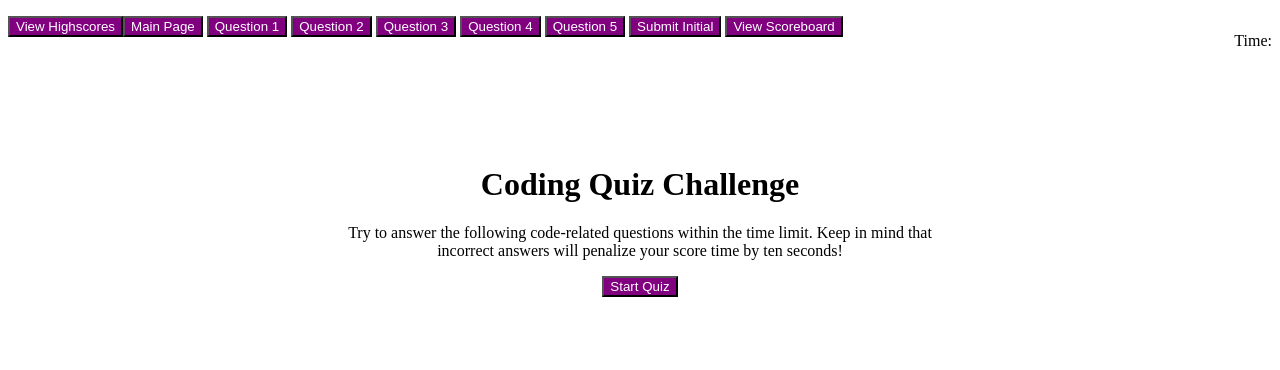
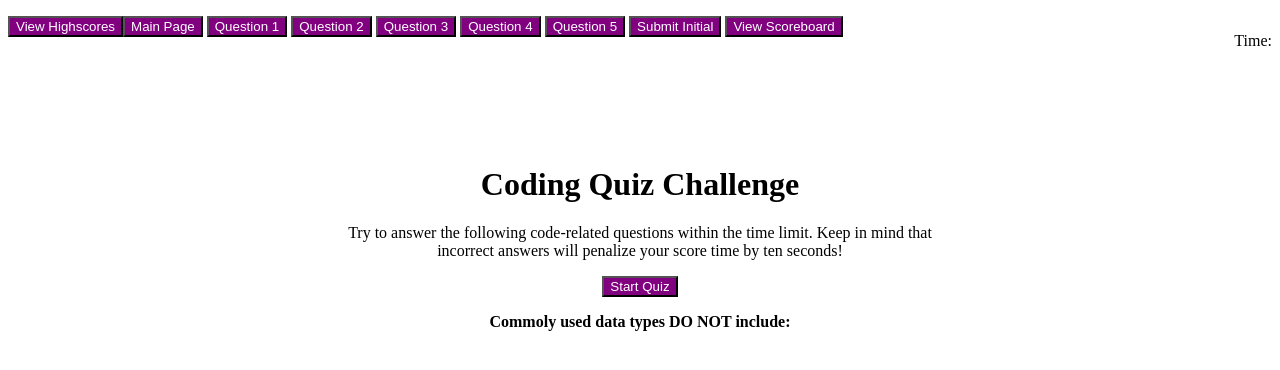
Before and after one commit to Dragontalker/BootCamp_Project4_CodingQuiz, a plain HTML site: page index.html in a window 1280 px wide. Drawn offline with Linux system fonts and the light colour scheme.

Commit message:
Completed the helper function and tested it.

```diff
--- a/Assets/script.js
+++ b/Assets/JavaScripts/script.js
@@ -30,16 +30,16 @@ const quizQuestions = [
 const createQuestion = (list, index) => {
     let questionObject = list[index];
     let currentQuestion = questionObject.question;
-    return currentQuestion;
+
+    let questionSection = document.createElement("p");
+    questionSection.innerText = currentQuestion;
+    questionSection.style.fontWeight = "bold";
+    return questionSection;
 }
 
-// Test:
-console.log(createQuestion(quizQuestions, 0));
-console.log(createQuestion(quizQuestions, 1));
-console.log(createQuestion(quizQuestions, 2));
-console.log(createQuestion(quizQuestions, 3));
-console.log(createQuestion(quizQuestions, 4));
-
+// Test
+let test1 = createQuestion(quizQuestions, 0);
+document.body.children[1].appendChild(test1);
 
 // counter = 0;
 
--- a/index.html
+++ b/index.html
@@ -26,5 +26,6 @@
         <p>Try to answer the following code-related questions within the time limit. Keep in mind that incorrect answers will penalize your score time  by ten seconds!</p>
         <button>Start Quiz</button>
     </main>
+    <script src="Assets/JavaScripts/script.js"></script>
 </body>
 </html>
```
